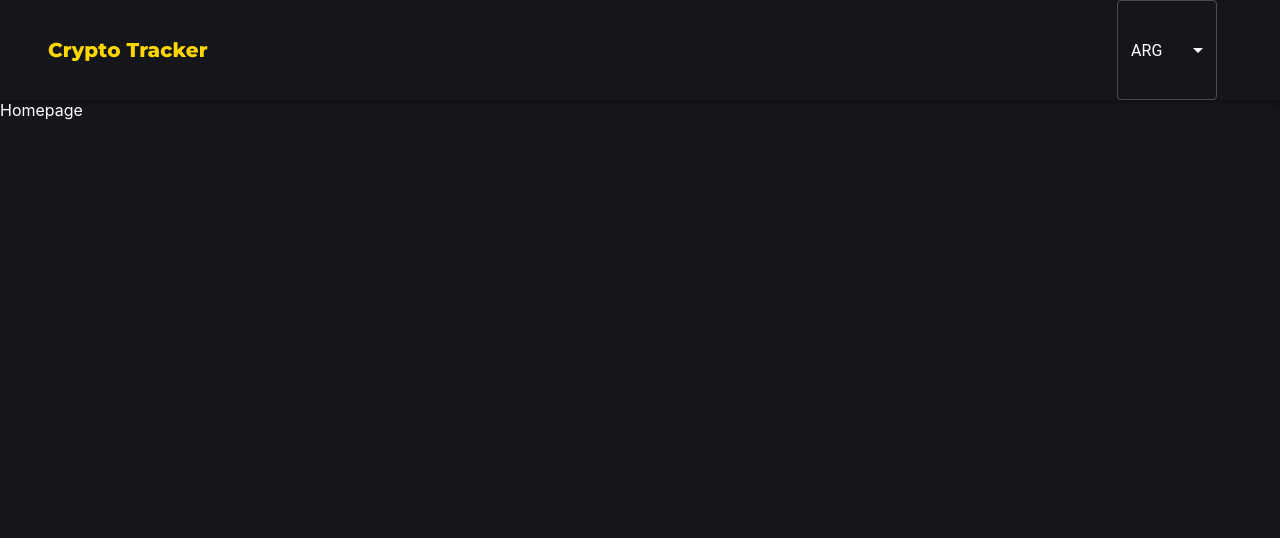
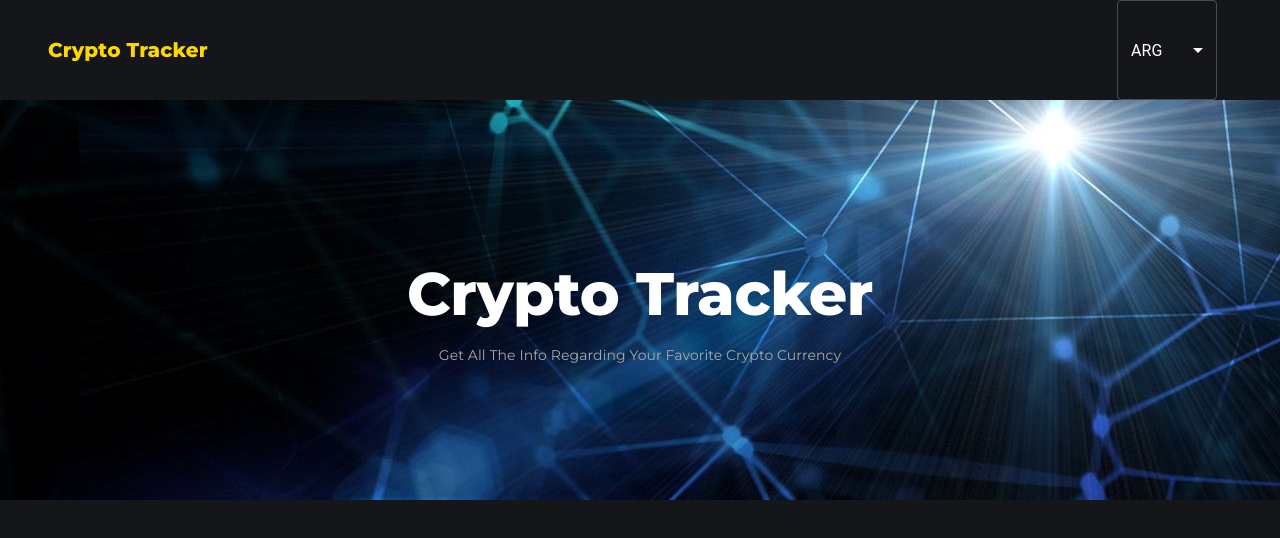
Before and after one commit to AndresCespedes23/crypto-currency-tracker, a React (Create React App) app: page / in a window 1280 px wide. Shown: the top 538 px of the page. Built offline with nearby package versions, Linux system fonts and the light colour scheme.

Commit message:
implemented banner in homepage

```diff
--- /dev/null
+++ b/src/Components/Banner/index.js
@@ -0,0 +1,56 @@
+import { Container, makeStyles, Typography } from "@material-ui/core";
+import React from 'react';
+
+const useStyles = makeStyles(() => ({
+    banner: {
+        backgroundImage: "url(./defi.jpg)",
+      },
+      bannerContent: {
+        height: 400,
+        display: "flex",
+        flexDirection: "column",
+        paddingTop: 25,
+        justifyContent: "space-around",
+      },
+      tagline: {
+        display: "flex",
+        height: "40%",
+        flexDirection: "column",
+        justifyContent: "center",
+        textAlign: "center",
+      },
+}))
+
+const Banner = () => {
+  const classes = useStyles();
+
+  return <div className={classes.banner}>
+    <Container className={classes.bannerContent}>
+        <div className={classes.tagline}>
+            <Typography
+                variant="h2"
+                style={{
+                fontWeight: "bold",
+                marginBottom: 15,
+                fontFamily: "Montserrat",
+                }}
+            >
+                Crypto Tracker
+            </Typography>
+            <Typography
+            variant="subtitle2"
+            style={{
+              color: "darkgrey",
+              textTransform: "capitalize",
+              fontFamily: "Montserrat",
+            }}
+          >
+            Get all the Info regarding your favorite Crypto Currency
+          </Typography>
+        </div>
+
+    </Container>
+  </div>;
+};
+
+export default Banner;
--- a/src/Pages/Homepage/index.js
+++ b/src/Pages/Homepage/index.js
@@ -1,9 +1,10 @@
 import React from 'react';
+import Banner from '../../Components/Banner'
 
 const Homepage = () => {
-  return <div>
-      Homepage
-    </div>;
+  return <>
+  <Banner />
+  </>
 };
 
 export default Homepage;
```
Also changed, not shown: public/defi.jpg (added).
